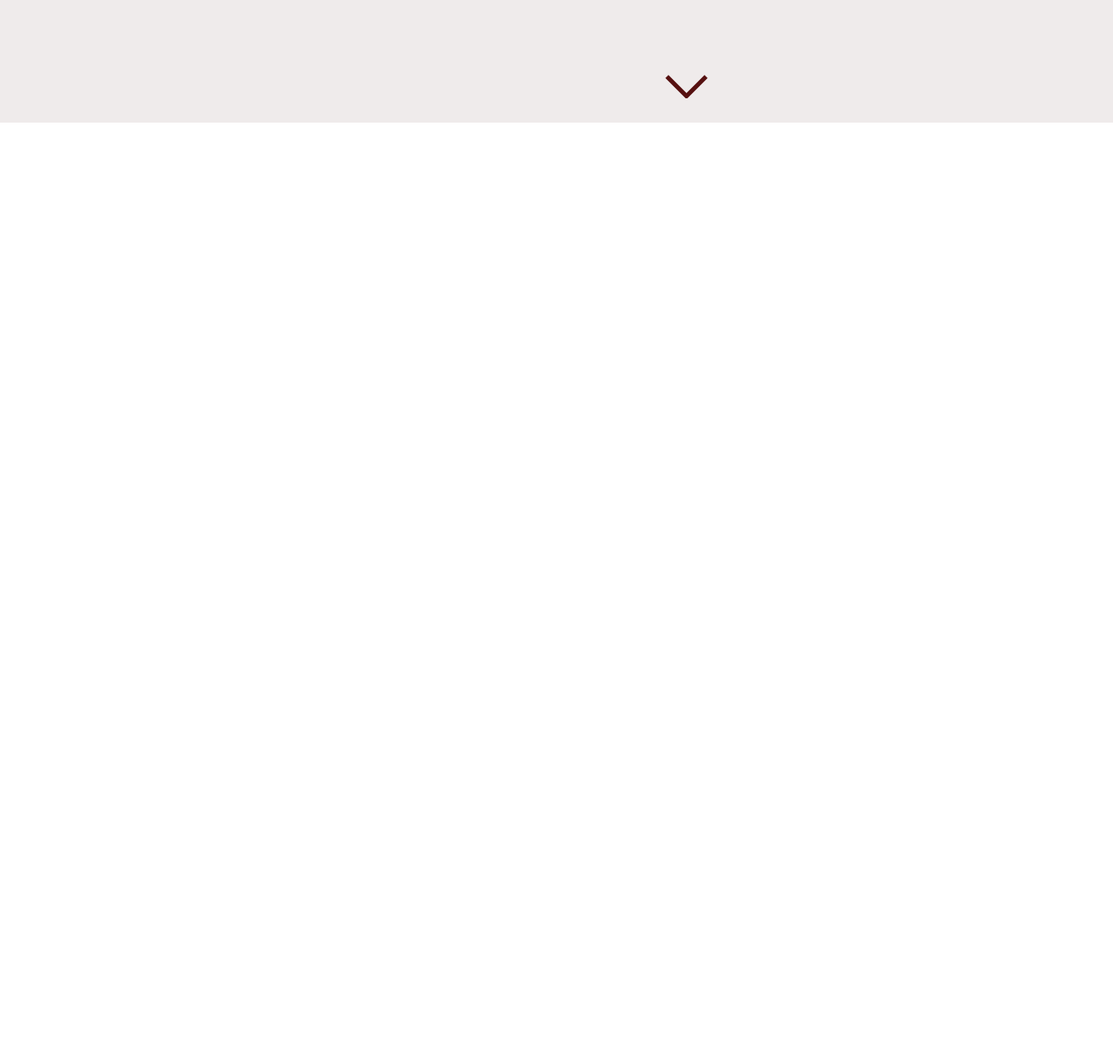
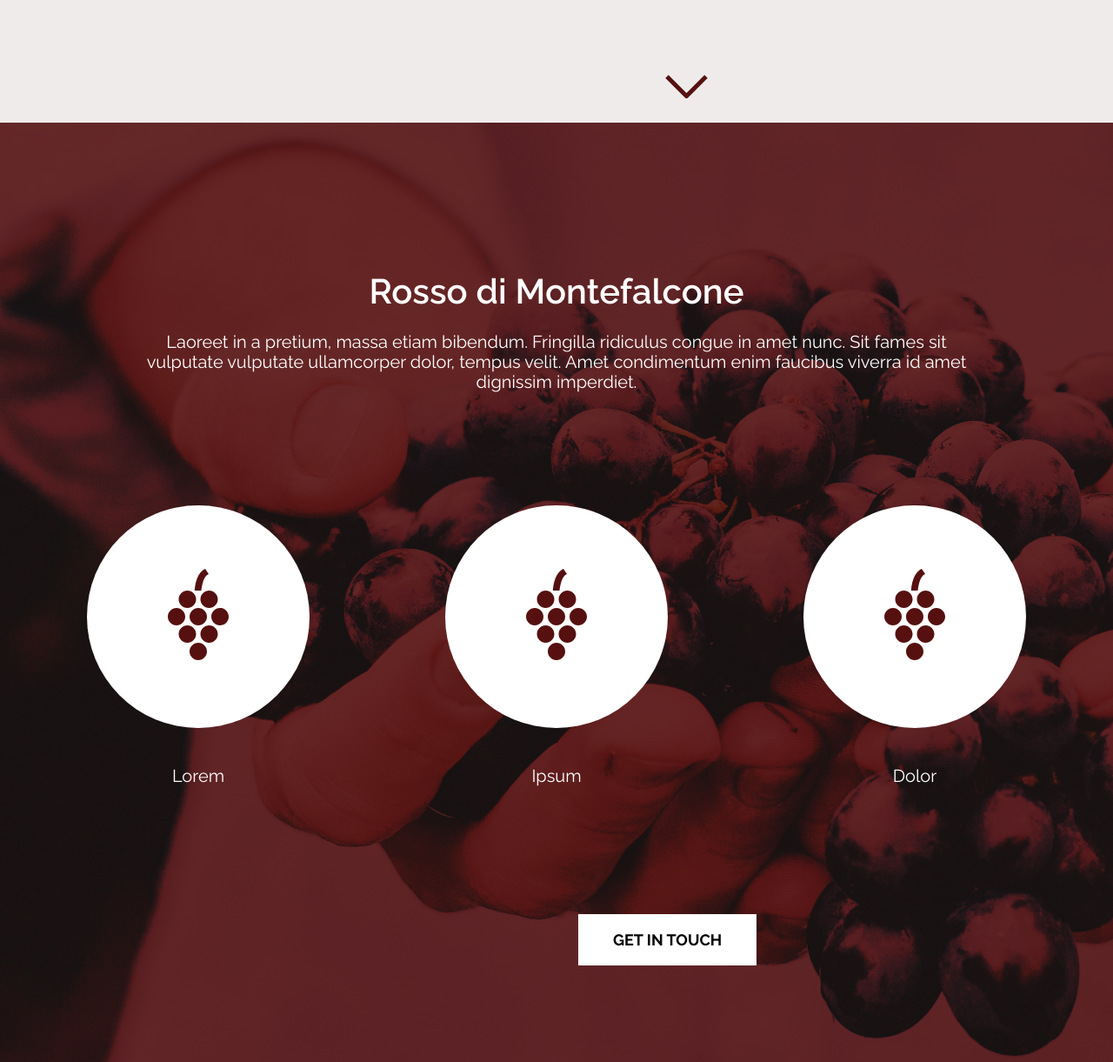
Before and after one commit to Fi11ini/Vine, a plain HTML site: page index.html in a window 1280 px wide. Shown: the part 939-2160 px from the top of the page at 87% size. Before the commit the page ends 1080 px from the top, so only its background shows below. Drawn offline with Linux system fonts and the light colour scheme.

Commit message:
Red block End

```diff
--- a/css/style.css
+++ b/css/style.css
@@ -59,7 +59,7 @@ body {
 }
 /* -------header end-------- */
 
-/* -------- section intro start --------
+/* ----- section intro start ----
  */
 .intro {
     background-color: rgb(239, 235, 235);
@@ -118,3 +118,71 @@ body {
 }
 
 /* --------- section intro end -------- */
+
+/* --------- section red start --------- */
+.red {
+    background-image: url(/img/red-bg.jpg);
+    background-repeat: no-repeat;
+    background-size:cover;
+    height: 1080px;
+}
+
+
+.red__wrapper {
+    position: relative;
+    display: flex;
+    flex-direction: column;
+    align-items: center;
+}
+
+.red__title {
+    padding-top: 170px;
+    padding-bottom: 24px;
+    font-weight: 600;
+    font-size: 40px;
+    line-height: 47px;
+    color: white;
+    text-align: center;
+}
+.red__suptitle {
+    margin-bottom: 130px;
+    max-width: 960px;
+    font-weight: 400;
+    font-size: 20px;
+    line-height: 23px;
+    color: white;
+    text-align: center;
+
+}
+.red__grape-blocks {
+    display: flex;
+    justify-content: center;
+}
+.red__grape-block {
+    padding-right: 156px;
+}
+
+.red__grape-block:last-child {
+    padding-right: 0;
+}
+.red__grape {
+}
+.red__img {
+    margin-bottom: 40px;
+}
+.red__button {
+}
+.red__btn {
+    position: absolute;
+    top: 910px;
+    left: 650px;
+    padding: 16px 40px;
+    font-weight: 700;
+    font-size: 18px;
+    line-height: 150%;
+    color: black;
+    background-color: white;
+}
+
+
+/* -------- section red finish --------- */
--- a/index.html
+++ b/index.html
@@ -33,7 +33,8 @@
         </div>
     </header>
     <!-- -------- header end -------- -->
-    <!-- ------------ section into start ---------- -->
+
+    <!-- ------- section into start ---------- -->
     <section class="intro">
         <div class="container">
             <div class="intro__wrapper">
@@ -60,5 +61,50 @@
         </div>
     </section>
     <!-- ------------- section intro end ---------------- -->
+
+    <!-- ------------- section red start ---------------- -->
+    <section class="red">
+        <div class="container">
+            <div class="red__wrapper">
+                <h2 class="red__title">
+                    Rosso di Montefalcone
+                </h2>
+                <p class="red__suptitle">
+                    Laoreet in a pretium, massa etiam bibendum. Fringilla ridiculus congue in amet nunc. Sit fames sit vulputate vulputate ullamcorper dolor, tempus velit. Amet condimentum enim faucibus viverra id amet dignissim imperdiet.
+                </p>
+                <div class="red__grape-blocks">
+                    <div class="red__grape-block">
+                        <a href="#" class="red__grape">
+                            <img src="/img/grape.svg" alt="grape" class="red__img">
+                        </a>
+                        <div class="red__suptitle">
+                            Lorem
+                        </div>
+                    </div>
+                    <div class="red__grape-block">
+                        <a href="#" class="red__grape">
+                            <img src="/img/grape.svg" alt="grape" class="red__img">
+                        </a>
+                        <div class="red__suptitle">
+                            Ipsum
+                        </div>
+                    </div>
+                    <div class="red__grape-block">
+                        <a href="#" class="red__grape">
+                            <img src="/img/grape.svg" alt="grape" class="red__img">
+                        </a>
+                        <div class="red__suptitle">
+                            Dolor
+                        </div>
+                    </div>
+                </div>
+                <div class="red__button">
+                    <a href="#" class="red__btn">GET IN TOUCH</a>
+                </div>
+            </div>
+
+        </div>
+    </section>
+    <!-- ------------- section red finish ---------------- -->
 </body>
 </html>
```
Also changed, not shown: img/grape.svg (added), img/red-bg.jpg (added).
